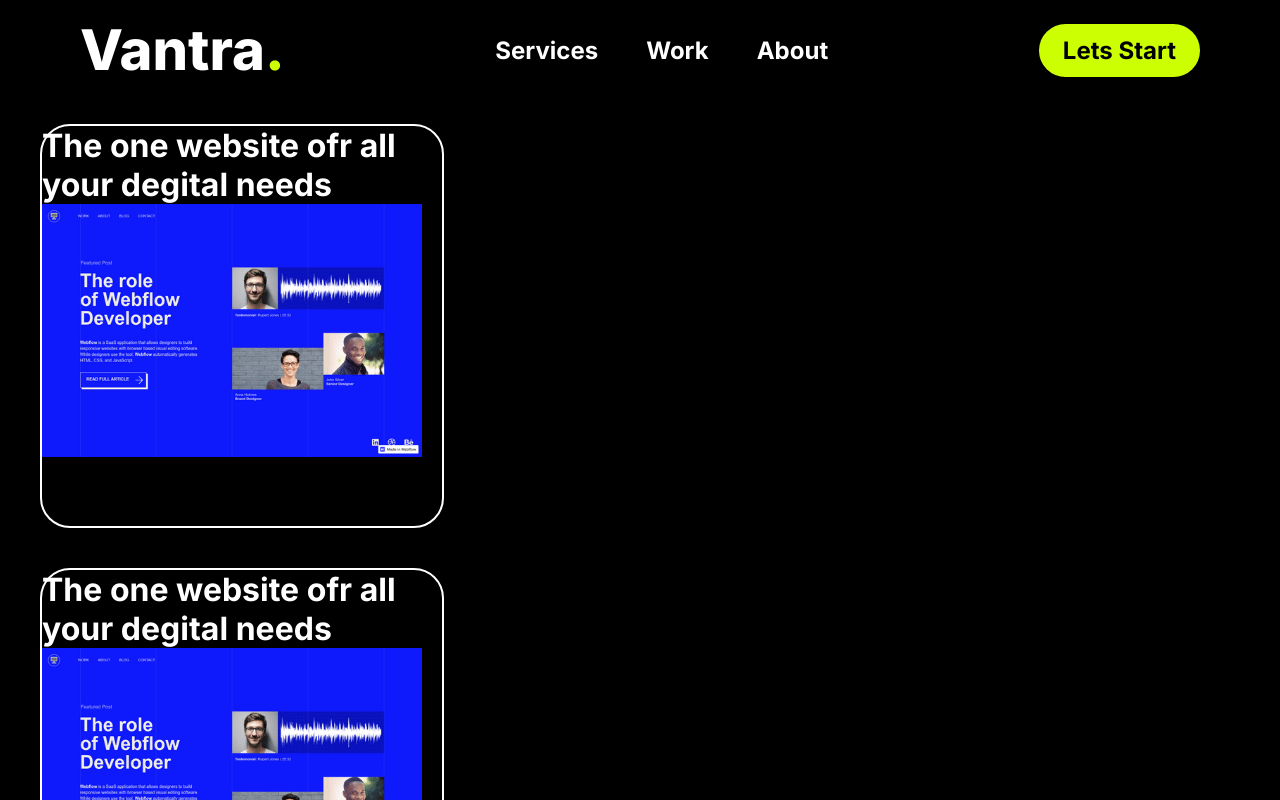
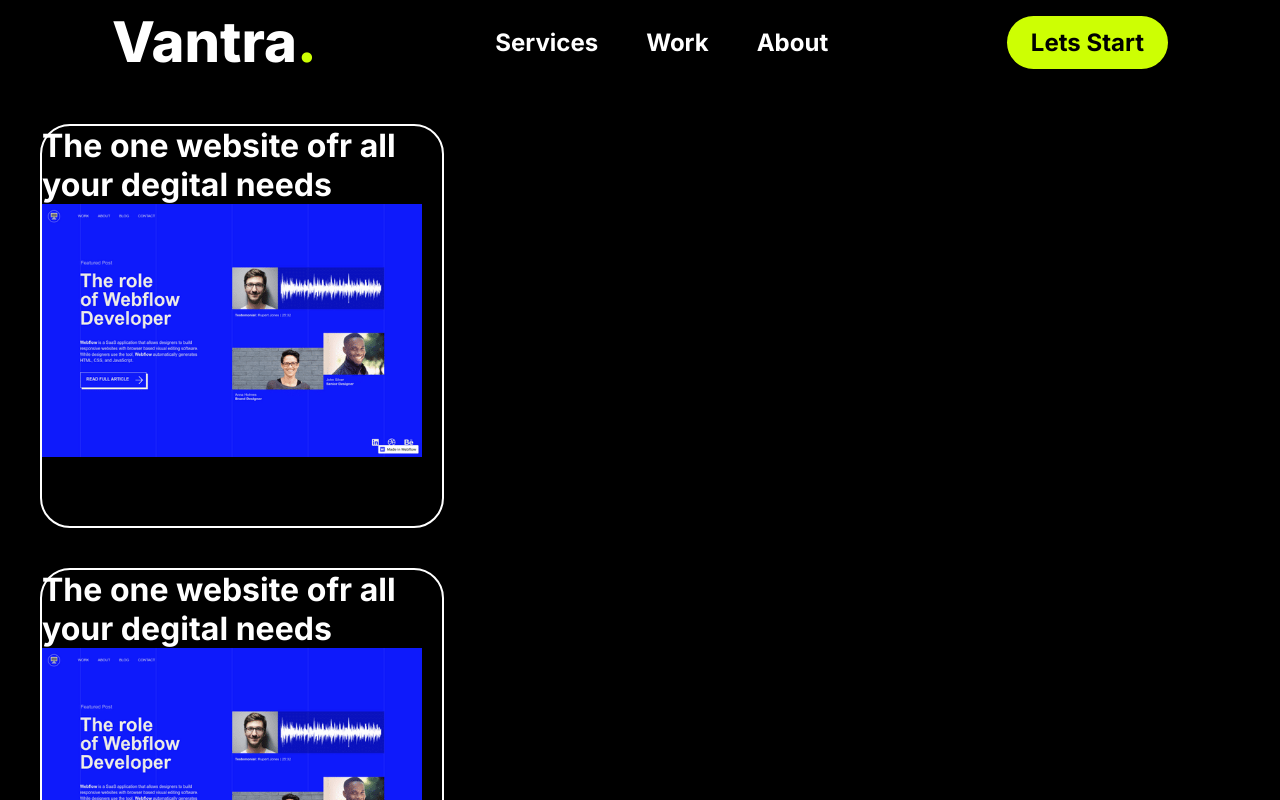
Before and after one commit to divyangshu-19/React-Agency-Website, a React (Vite) app: page / in a window 1280 px wide. Shown: the top 800 px of the page. Built offline with nearby package versions, Linux system fonts and the light colour scheme.

Commit message:
glassmorphism done transition animation remaining

```diff
--- a/src/index.css
+++ b/src/index.css
@@ -7,6 +7,7 @@
   --white: hsl(0, 0%, 100%);
   --highlight:rgba(205, 255, 3, 1);
   --trial: hsl(180, 100%, 50%);
+  --transparent: rgba(255, 255, 255, 0);
 }
 
 
@@ -18,16 +19,17 @@
 
 
 .navBar {
-  margin: 2vh 10vh;
+  margin: 0vh 10vh;
   transition: background-color 0.3s ease;
 }
 
 .navBar.scrolled {
-  margin: 2vh 30vh;
+  margin: 5vh 30vh;
   position: sticky;
   top: 0;
   z-index: 1000;
-  background-color: var(--highlight);
+  /* background-color: var(--highlight); */
+  background-color: var(--transparent);
   border-radius: 10vh;
 
 }
@@ -35,20 +37,27 @@
 
 
 .navElements{
+  padding: 1vh 0;
   display: flex;
   justify-content: space-between;
 
 }
 
 .navElements.scrolled{
-  /* background: rgba( 255, 255, 255, 0.05 );
-  box-shadow: 0 8px 32px 0 rgba( 31, 38, 135, 0.37 );
+
+  background: rgba( 255, 255, 255, 0.05 );
   backdrop-filter: blur( 6px );
   -webkit-backdrop-filter: blur( 6px );
-  border-radius: 10px; */
+  border-radius: 10px;
 
-  background-color: var(--trial);
+  /* background-color: var(--trial); */
   border-radius: 10vh;
+
+}
+
+#logo{
+  margin-left: 4vh;
+  background-color: var(--transparent);
 
 }
 
@@ -58,17 +67,22 @@
   font-weight: 800;
   font-size: 7vh;
   letter-spacing: -2%;
+  background-color: var(--transparent);
 
 }
 
 #logo a span{
   color: var(--highlight);
+  background-color: var(--transparent);
+
 }
 
 .navItems{
  display: flex;
  align-items: center;
  justify-content: space-between;
+ background-color: var(--transparent);
+
 }
 
 .navItems a {
@@ -78,12 +92,17 @@
   padding: 1vh;
   margin: 0 2vh;
   color: var(--white);
+  background-color: var(--transparent);
+
 }
 
 .start{
   display: flex;
   justify-content: center;
   align-items: center;
+  margin-right: 4vh;
+  background-color: var(--transparent);
+
 }
 
 .start button {
```
